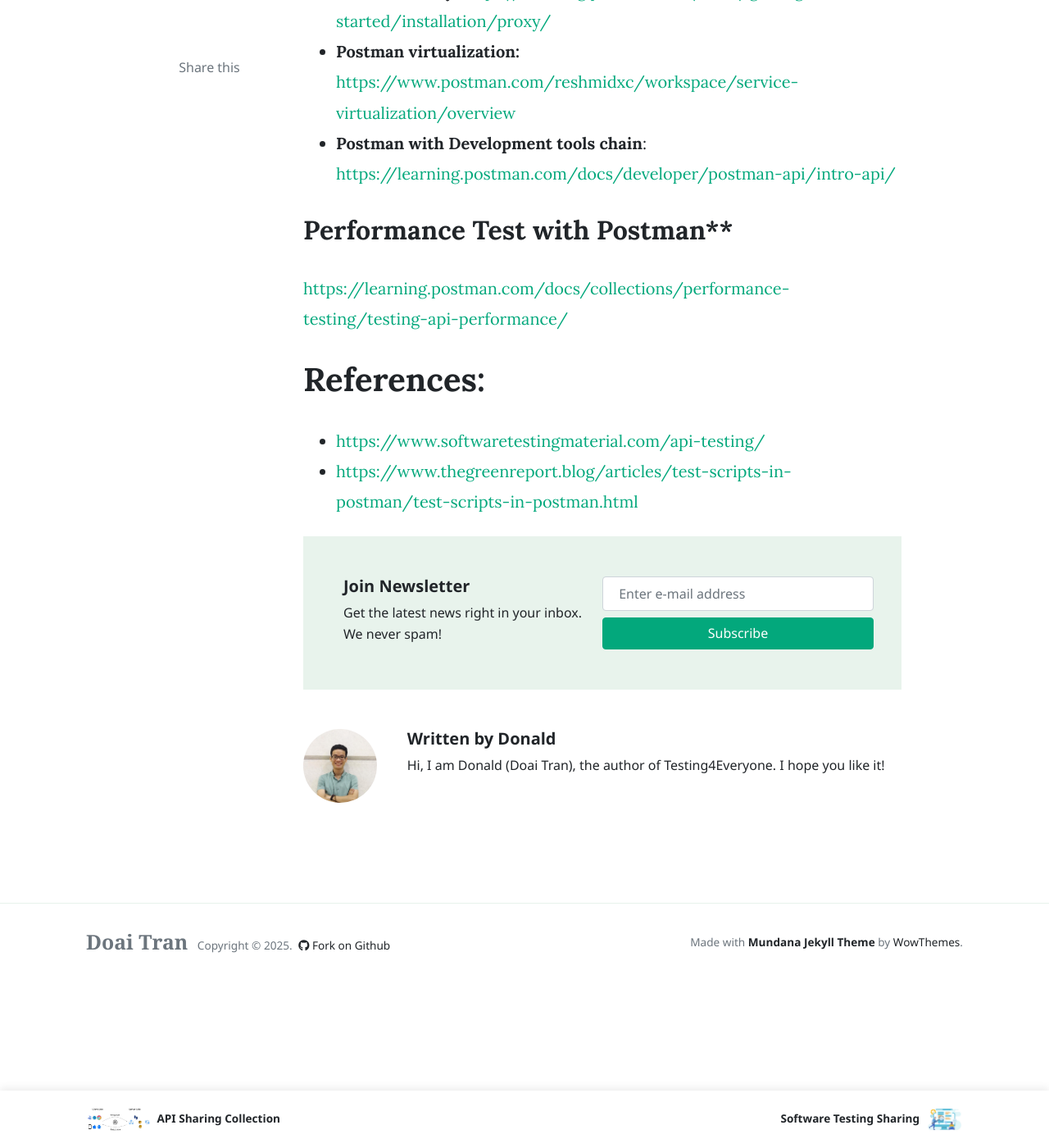
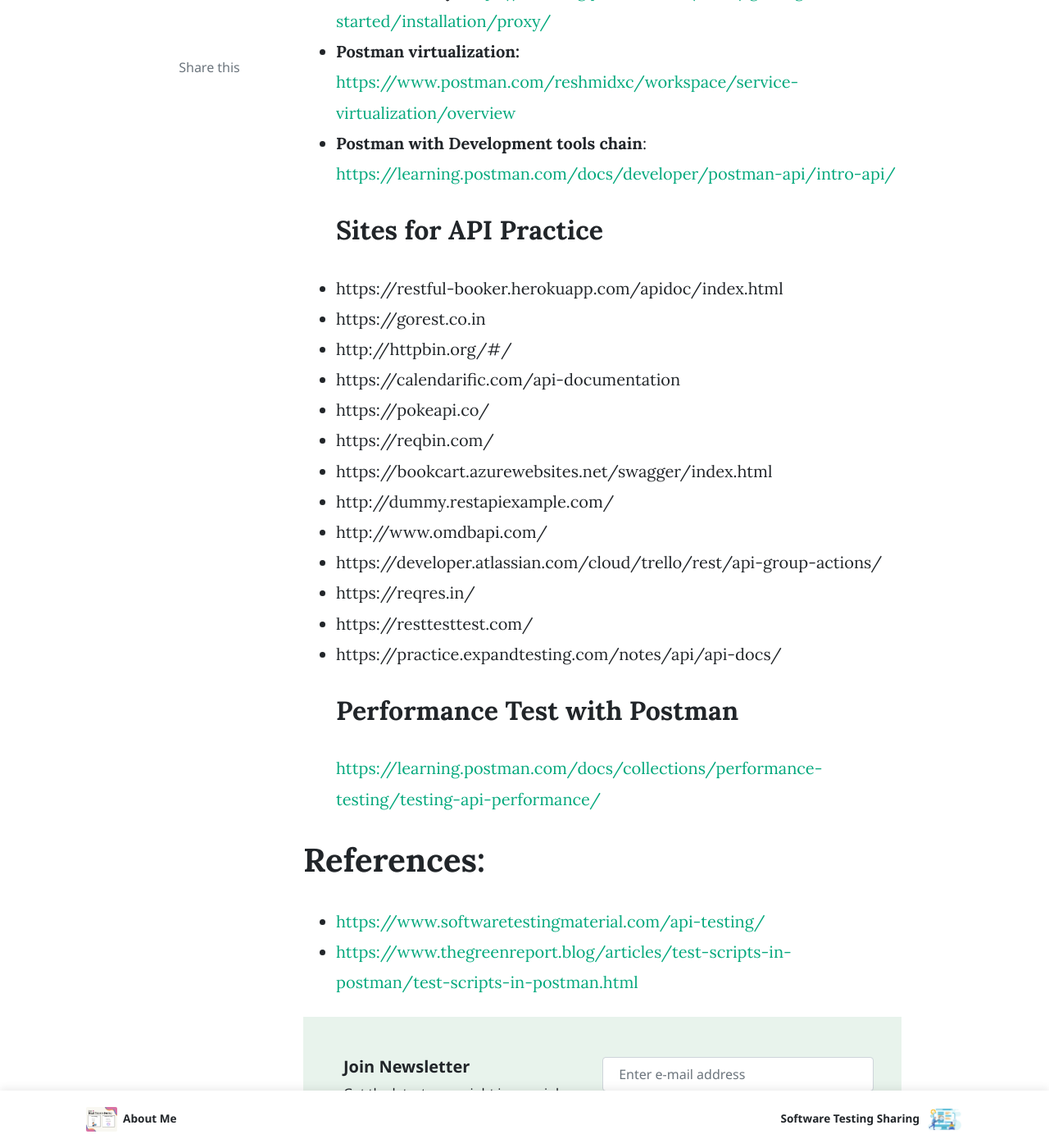
Before and after one commit to josdoaitran/josdoaitran.github.io, a Jekyll site: the page built from _posts/2024-02-02-api-sharing-collection.md, in a window 1280 px wide and 1400 px high, scrolled down 3021 px. Shown: the whole window at 82% size. Built offline with Jekyll 4.4.1, drawn with Linux system fonts in a browser that asks for light colours; nearby versions of some CDN libraries; comment, search, counter and statistics services are not loaded.

Commit message:
update contents of api posts

```diff
--- a/_posts/2024-02-02-api-sharing-collection.md
+++ b/_posts/2024-02-02-api-sharing-collection.md
@@ -57,8 +57,21 @@
 - **Postman Proxy:** [https://learning.postman.com/docs/getting-started/installation/proxy/](https://learning.postman.com/docs/getting-started/installation/proxy/)
 - **Postman virtualization:** [https://www.postman.com/reshmidxc/workspace/service-virtualization/overview](https://www.postman.com/reshmidxc/workspace/service-virtualization/overview)
 - **Postman with Development tools chain**: [https://learning.postman.com/docs/developer/postman-api/intro-api/](https://learning.postman.com/docs/developer/postman-api/intro-api/)
-
-## Performance Test with Postman**
+## Sites for API Practice
+- https://restful-booker.herokuapp.com/apidoc/index.html
+- https://gorest.co.in
+- http://httpbin.org/#/
+- https://calendarific.com/api-documentation
+- https://pokeapi.co/
+- https://reqbin.com/
+- https://bookcart.azurewebsites.net/swagger/index.html
+- http://dummy.restapiexample.com/
+- http://www.omdbapi.com/
+- https://developer.atlassian.com/cloud/trello/rest/api-group-actions/
+- https://reqres.in/
+- https://resttesttest.com/
+- https://practice.expandtesting.com/notes/api/api-docs/
+## Performance Test with Postman
 [https://learning.postman.com/docs/collections/performance-testing/testing-api-performance/](https://learning.postman.com/docs/collections/performance-testing/testing-api-performance/)
 
 # References:
```
Also changed, not shown: _posts/2023-01-21-api-sharing-collection.md (deleted, +0 -22 lines).
